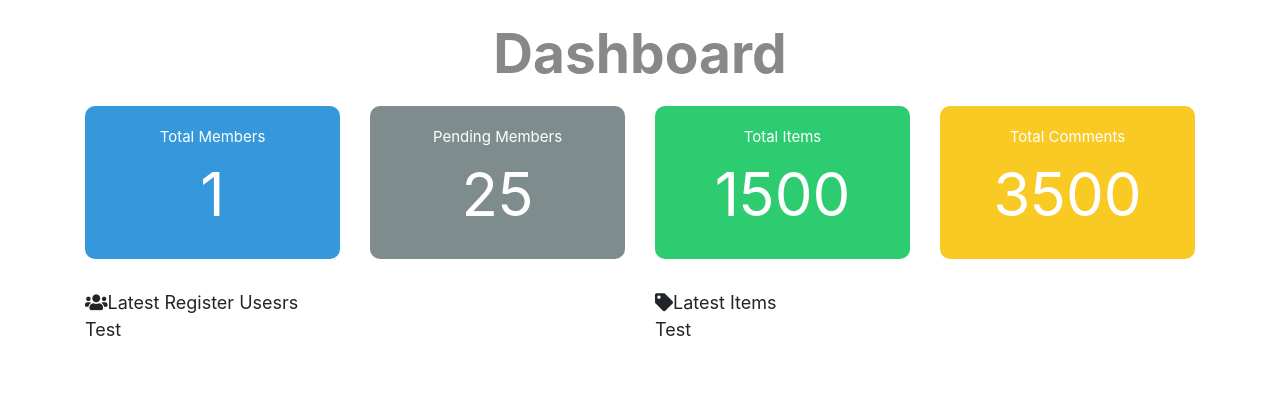
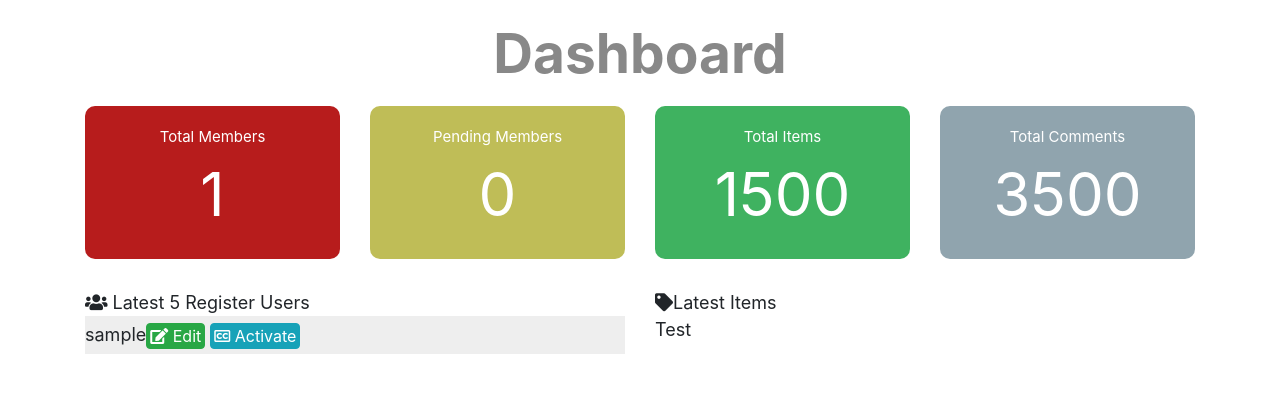
Before and after one commit to aboelmonther/ecommerce, a PHP site: page /dashbord.php in a window 1280 px wide. Shown: the part 59-452 px from the top of the page. Run offline with PHP 8.4, Linux system fonts and the light colour scheme; the visitor is signed in with stand-in values (Sample User, id 1); tables that the repository leaves empty or names only in its code hold one stand-in row (values such as "Sample post"); data that the repository does not hold is empty; some libraries are stand-ins or nearby versions.

Commit message:
first change

```diff
--- a/dashbord.php
+++ b/dashbord.php
@@ -1,4 +1,5 @@
 <?php
+ob_start();// Output Buffering Start
 session_start();
 
 if (isset($_SESSION['username'])){
@@ -8,6 +9,9 @@ if (isset($_SESSION['username'])){
    include 'int.php';
    /* start Dashboard Page*/
 
+    $latestusers = 5 ; // Number Of Latest Users
+
+    $thelatest = getLatest("*","users","useriD", $latestusers);// Latest User Array
 
     ?>
     <div class="home-stats">
@@ -23,7 +27,7 @@ if (isset($_SESSION['username'])){
                 <div class="col-md-3">
                     <div class="stat st-pending">
                         Pending Members
-                        <span><a href="members.php?do=Manage&page=Pending">25</a></span>
+                        <span><a href="members.php?do=Manage&page=Pending"><?php echo checkItem("Regstatus", "users", 0)?></a></span>
                     </div>
                 </div>
                 <div class="col-md-3">
@@ -46,17 +50,38 @@ if (isset($_SESSION['username'])){
           <div class="container ">
               <div class="row">
                   <div class="col-sm-6">
-                      <div class="panel panel-defult">
+
+                      <div class="panel panel-defualt">
                           <div class="panel-heading">
-                              <i class="fa fa-users"></i>Latest Register Usesrs
+                              <i class="fa fa-users"></i> Latest <?php echo $latestusers ?> Register Users
                           </div>
                           <div class="panel-body">
-                              Test
+                              <ul class="list-unstyled latest-users">
+                                      <?php
+
+                                      foreach ($thelatest as $user) {
+
+                                          echo '<li>';
+                                              echo $user['username'];
+                                              echo '<a href="members.php?do=Edit&userid= '. $user['useriD'] . '">';
+                                              echo '<span class="btn btn-success pull-right">';
+                                                   echo '<i class="fa fa-edit"></i> Edit';
+                                          if ($user['RegStatus'] == 0){
+
+                                              echo "<a href='members.php?do=Activate&userid= " . $user['useriD'] . " 'class='btn btn-info pull-right activate'> <i class='far fa-closed-captioning'></i> Activate</a>";
+                                          }
+
+                                              echo '</span>';
+                                              echo'</a>';
+                                          echo '</li>';
+                                          }
+                                      ?>
+                              </ul>
                           </div>
                       </div>
                   </div>
                   <div class="col-sm-6">
-                      <div class="panel panel-defult">
+                      <div class="panel panel-defualt">
                           <div class="panel-heading">
                               <i class="fa fa-tag"></i>Latest Items
                           </div>
@@ -65,6 +90,7 @@ if (isset($_SESSION['username'])){
                           </div>
                       </div>
                   </div>
+
               </div>
           </div>
     </div>
@@ -84,3 +110,7 @@ if (isset($_SESSION['username'])){
           	exit();
 
           }
+
+ob_end_flush();
+
+?>
--- a/includs/function/function.php
+++ b/includs/function/function.php
@@ -93,3 +93,23 @@ function countItems($item, $table){
 
     return $stmt2->fetchColumn();
 }
+
+/**
+ * Get Latest Recors Function v1.0
+ *  Function To Get latest Items From Database [users, Items, Comments]
+ * $select = Field To Choose From
+ * $Limit = Number Of Recors To Get
+ * The Desc order
+ * */
+function getlatest($select, $table, $order, $limit = 5){
+
+    global $con;
+
+    $getStmt = $con->prepare("SELECT $select FROM $table ORDER BY $order DESC LIMIT $limit");
+
+    $getStmt->execute();
+
+    $rows = $getStmt->fetchAll();
+
+    return$rows;
+}
--- a/includs/templates/navbar.php
+++ b/includs/templates/navbar.php
@@ -10,7 +10,7 @@
       <li class="nav-item active">
       </li>
       <li class="nav-item">
-        <a class="nav-link" href="#"><?php echo lang('CATEGORIES') ?></a>
+        <a class="nav-link" href="categories.php"><?php echo lang('CATEGORIES') ?></a>
       </li>
       <li class="nav-item">
         <a class="nav-link" href="#"><?php echo lang('ITEMS') ?></a>
--- a/layout/css/backend.css
+++ b/layout/css/backend.css
@@ -78,16 +78,16 @@ start login form
 }
 
 .home-stats .st-members{
-	background-color: #3498db;
+	background-color: #B71C1C;
 }
 .home-stats .st-pending{
-	background-color:#7f8c8d ;
+	background-color:#BFBD57 ;
 }
 .home-stats .st-items{
-	background-color:#2ecc71 ;
+	background-color:#3FB260;
 }
 .home-stats .st-comments{
-	background-color: #f9ca24;
+	background-color:#90A4AE;
 }
 .home-stats .stat span {
 	display: block;
@@ -97,6 +97,21 @@ start login form
 	margin-top: 30px;
 }
 
+.latest-users {
+margin-bottom: 0;
+}
+.latest-users li{
+	padding: 5px 0;
+	overflow: hidden;
+}
+
+.latest-users li:nth-child(odd){
+	background-color: #eee;
+}
+.latest-users .btn-success,
+.latest-users .btn-info{
+	padding:0px 3px
+}
 
 /*End Dashbord Edits*/
 
```
Also changed, not shown: includs/templates/copy_templat.php (added, +43 -0 lines), members.php (+41 -3 lines).
